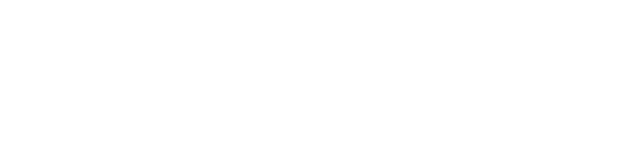
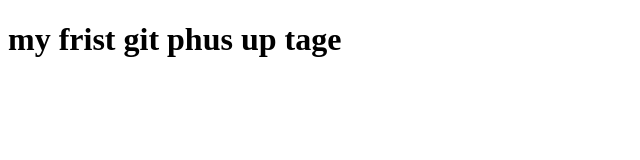
Before and after one commit to akilmolla/my-frist-repo, a plain HTML site: page index.html in a window 1280 px wide. Shown: the whole page, without its empty margins (0-640 px from the left). Drawn offline with Linux system fonts and the light colour scheme.

Commit message:
bangldesh

```diff
--- a/index.html
+++ b/index.html
@@ -6,6 +6,6 @@
     <title>my frist gurhub </title>
 </head>
 <body>
-
+     <h1> my frist git phus up tage</h1>
 </body>
 </html>
```
